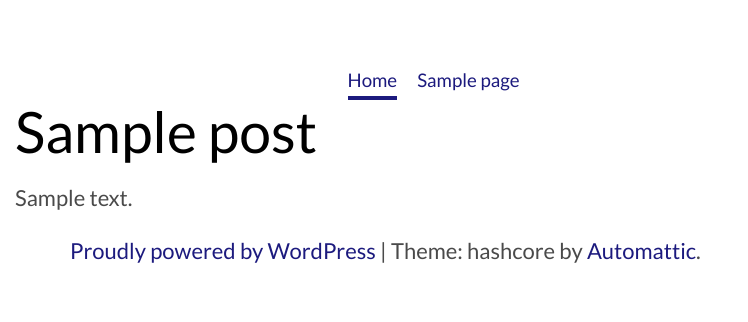
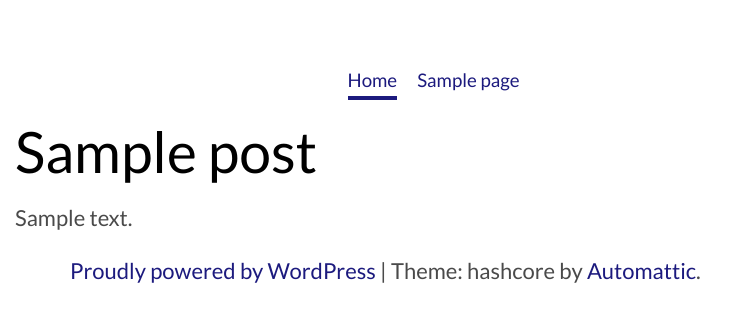
Before and after one commit to orlando/alfacent, a WordPress theme: template content/themes/hashcore/front-page.php in a window 1280 px wide. Shown: the top 322 px of the page, without its empty margins (0-748 px from the left). Run offline with PHP 8.4 and a stand-in for WordPress, Linux system fonts and the light colour scheme; the site name, menu and one post (Sample post) are stand-ins, and other content is empty; style sheets or scripts are compiled from the project's sources; some libraries are stand-ins or nearby versions; some web fonts are replaced.

Commit message:
Fix padding in front page and focus color in search

```diff
--- a/content/themes/hashcore/sass/_components--header.scss
+++ b/content/themes/hashcore/sass/_components--header.scss
@@ -44,7 +44,8 @@ $color--menu-item-border-bottom:                 $deep-koamaru;
   border-bottom: 4px solid transparent;
   @include simple-transition();
 
-  &-icon:hover {
+  &-icon:hover,
+  &-icon:focus {
     color: $color--menu-item-border-bottom;
   }
 
--- a/content/themes/hashcore/sass/_layout--front-page.scss
+++ b/content/themes/hashcore/sass/_layout--front-page.scss
@@ -1,3 +1,3 @@
 .content-area {
-	margin-top: 10rem;
+	margin-top: 12rem;
 }
```
